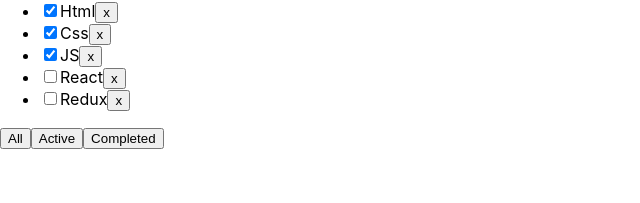
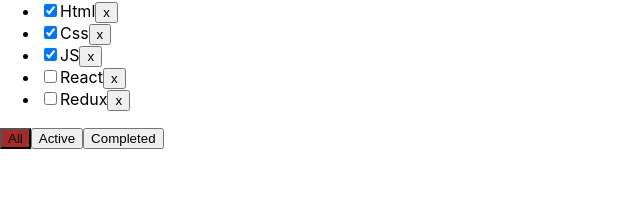
Before and after one commit to polozovaanastasia/todo-list, a React (Create React App) app: page / in a window 1280 px wide. Shown: the part 97-300 px from the top of the page, without its empty margins (0-640 px from the left). Built offline with nearby package versions, Linux system fonts and the light colour scheme.

Commit message:
adding highlight for the active filter and input validation.

```diff
--- a/src/App.css
+++ b/src/App.css
@@ -0,0 +1,11 @@
+.error {
+    border: 1px solid brown;
+}
+
+.error-message {
+    color: brown;
+}
+
+.active-filter {
+    background-color: brown;
+}
--- a/src/App.tsx
+++ b/src/App.tsx
@@ -1,6 +1,7 @@
-import { useEffect, useState } from "react";
+import { useState } from "react";
 import Todolist, { taskType } from "./components/Todolist/Todolist";
 import { v1 } from "uuid";
+import "./App.css";
 
 export type filterValuesType = "all" | "active" | "done";
 
@@ -58,6 +59,7 @@
                 addTask={addTask}
                 changeFilter={changeFilter}
                 changeTaskIsDone={changeTaskIsDone}
+                filter={filter}
             />
         </div>
     );
--- a/src/components/Todolist/Todolist.tsx
+++ b/src/components/Todolist/Todolist.tsx
@@ -14,20 +14,20 @@
     addTask: (title: string) => void;
     changeFilter: (value: filterValuesType) => void;
     changeTaskIsDone: (id: string, isDone: boolean) => void;
+    filter: filterValuesType;
 };
 
 function Todolist(props: propsType) {
-    let initInputValue = "";
-    let [newTaskTitle, setNewTaskTitle] = useState(initInputValue);
+    let [newTaskTitle, setNewTaskTitle] = useState("");
+    let [error, setError] = useState<null | string>(null);
 
     const addTask = () => {
         newTaskTitle = newTaskTitle.trim();
 
         if (newTaskTitle === "") {
-            alert("Enter task name");
+            setError("Task Title is required");
             return;
         }
-
         props.addTask(newTaskTitle);
         setNewTaskTitle("");
     };
@@ -39,6 +39,7 @@
     };
 
     const onAddTaskKeyUp = (e: React.KeyboardEvent<HTMLInputElement>) => {
+        setError(null);
         if (e.ctrlKey && e.key === "Enter") {
             addTask();
         }
@@ -57,8 +58,10 @@
                     value={newTaskTitle}
                     onChange={onNewTaskTitleChangeHandler}
                     onKeyUp={onAddTaskKeyUp}
+                    className={error ? "error" : ""}
                 />
                 <button onClick={addTask}>+</button>
+                {error && <div className="error-message">{error}</div>}
             </div>
             <ul>
                 {props.tasks.map((task) => {
@@ -82,11 +85,31 @@
                         </li>
                     );
                 })}
+                {!props.tasks.length && (
+                    <div className="error-message">
+                        No tasks in the selected category
+                    </div>
+                )}
             </ul>
             <div>
-                <button onClick={onAllClickHandler}>All</button>
-                <button onClick={onActiveClickHandler}>Active</button>
-                <button onClick={onDoneClickHandler}>Completed</button>
+                <button
+                    className={props.filter === "all" ? "active-filter" : ""}
+                    onClick={onAllClickHandler}
+                >
+                    All
+                </button>
+                <button
+                    className={props.filter === "active" ? "active-filter" : ""}
+                    onClick={onActiveClickHandler}
+                >
+                    Active
+                </button>
+                <button
+                    className={props.filter === "done" ? "active-filter" : ""}
+                    onClick={onDoneClickHandler}
+                >
+                    Completed
+                </button>
             </div>
         </div>
     );
```
